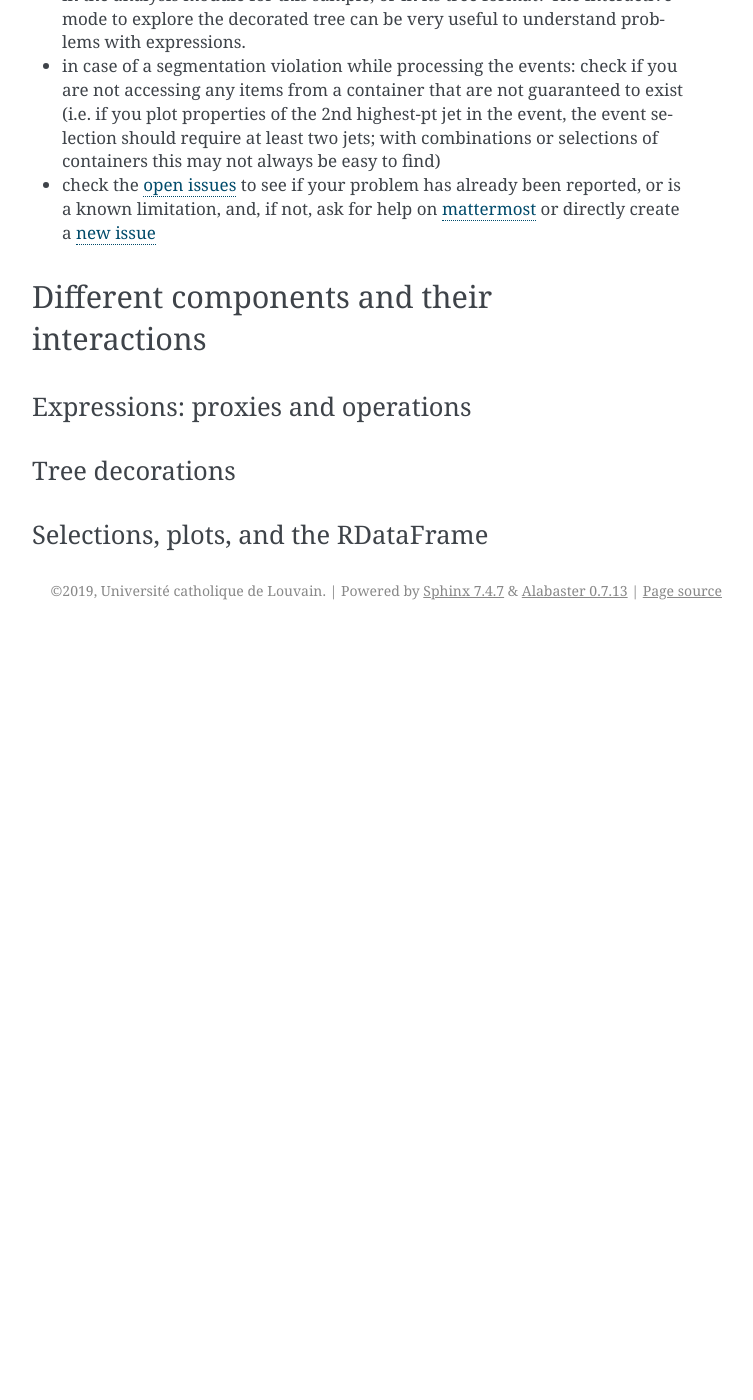
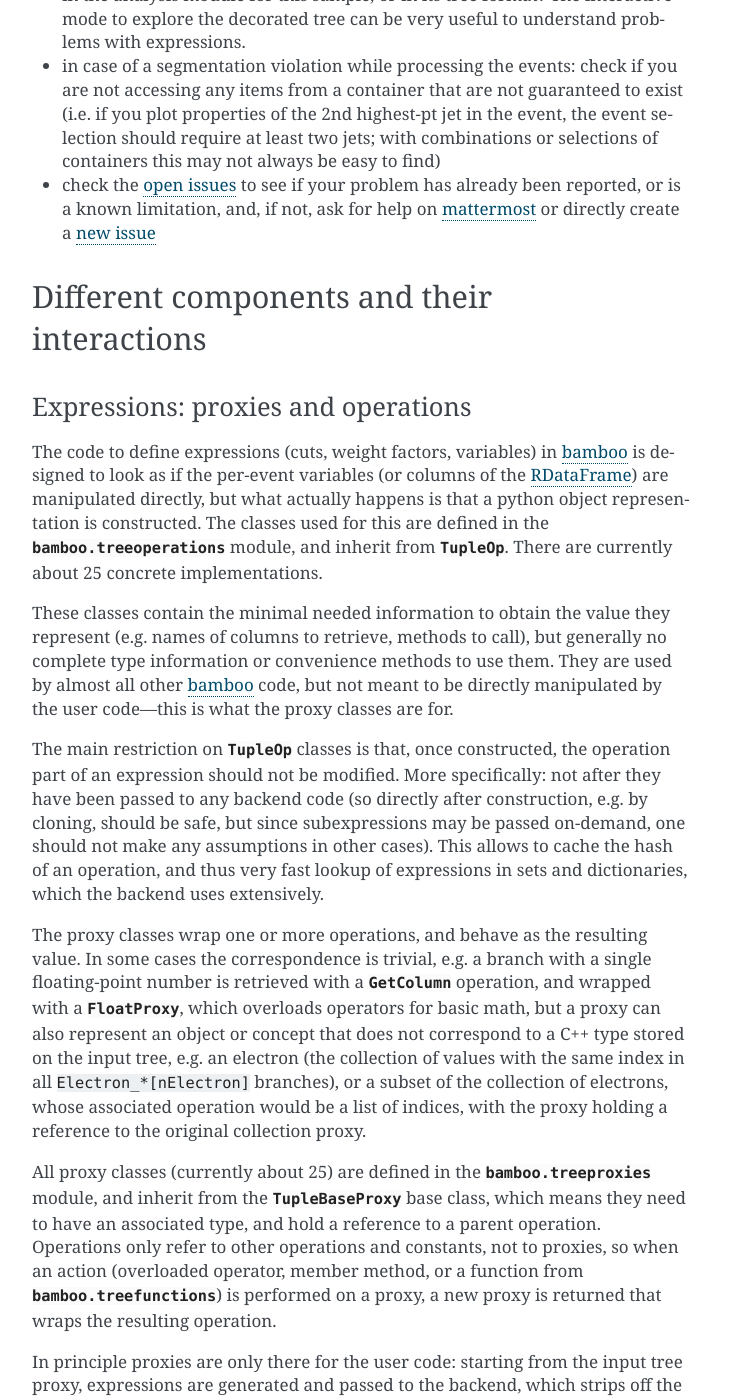
Before and after one commit to recotoolsbenchmarks/BambooAnalysis, a Sphinx documentation site: the page built from doc/hacking.rst, in a window 1280 px wide and 1400 px high, scrolled down 490 px. Shown: the whole window, without its empty margins (388-1141 px from the left). Built offline with Sphinx 7.4.7, drawn with Linux system fonts in a browser that asks for light colours; before the commit the page ends 1120 px from its top, so only the background shows below that; some of the changed text lies outside the part shown.

Commit message:
First version of the hacking guide

```diff
--- a/doc/hacking.rst
+++ b/doc/hacking.rst
@@ -36,14 +36,109 @@
 Expressions: proxies and operations
 '''''''''''''''''''''''''''''''''''
 
+The code to define expressions (cuts, weight factors, variables) in bamboo_
+is designed to look as if the per-event variables (or columns of the
+RDataFrame_) are manipulated directly, but what actually happens is that a
+python object representation is constructed.
+The classes used for this are defined in the :py:mod:`bamboo.treeoperations`
+module, and inherit from :py:class:`~bamboo.treeoperations.TupleOp`.
+There are currently about 25 concrete implementations.
+
+These classes contain the minimal needed information to obtain the value they
+represent (e.g. names of columns to retrieve, methods to call), but generally
+no complete type information or convenience methods to use them.
+They are used by almost all other bamboo_ code, but not meant to be directly
+manipulated by the user code |---| this is what the proxy classes are for.
+
+The main restriction on :py:class:`~bamboo.treeoperations.TupleOp` classes is
+that, once constructed, the operation part of an expression should not be
+modified.
+More specifically: not after they have been passed to any backend code (so
+directly after construction, e.g. by cloning, should be safe, but since
+subexpressions may be passed on-demand, one should not make any assumptions in
+other cases).
+This allows to cache the hash of an operation, and thus very fast lookup of
+expressions in sets and dictionaries, which the backend uses extensively.
+
+The proxy classes wrap one or more operations, and behave as the resulting
+value.
+In some cases the correspondence is trivial, e.g. a branch with a single
+floating-point number is retrieved with a
+:py:class:`~bamboo.treeoperations.GetColumn` operation, and wrapped with a
+:py:class:`~bamboo.treeproxies.FloatProxy`, which overloads operators for
+basic math, but a proxy can also represent an object or concept that does not
+correspond to a C++ type stored on the input tree, e.g. an electron (the
+collection of values with the same index in all ``Electron_*[nElectron]``
+branches), or a subset of the collection of electrons, whose associated
+operation would be a list of indices, with the proxy holding a reference to
+the original collection proxy.
+
+All proxy classes (currently about 25) are defined in the
+:py:mod:`bamboo.treeproxies` module, and inherit from the
+:py:class:`~bamboo.treeoperations.TupleBaseProxy` base class, which means they
+need to have an associated type, and hold a reference to a parent operation.
+Operations only refer to other operations and constants, not to proxies, so
+when an action (overloaded operator, member method, or a function from
+:py:mod:`bamboo.treefunctions`) is performed on a proxy, a new proxy is
+returned that wraps the resulting operation.
+
+In principle proxies are only there for the user code: starting from the input
+tree proxy, expressions are generated and passed to the backend, which strips
+off the proxy, and generates executable code from the operation (possibly
+retaining the result type from the proxy, if relevant for the produced output,
+e.g. when producing a skimmed tree).
+There are therefore few constraints on how the proxy classes work, as long as
+the result of any action on them produces a valid operation with the expected
+meaning.
 
 Tree decorations
 ''''''''''''''''
 
+All user-defined expressions start from the decorated input tree, which can,
+following the previous subsection, be seen as a tree proxy.
+In fact, this is exactly what the tree decoration method does: it generates the
+necessary ad-hoc types that inherit from the building block proxy classes from
+:py:mod:`bamboo.treeproxies`, and also have all the attributes corresponding to
+the branches of the input tree.
+Technically, this is done with the `type builtin`_, and a few `descriptor`_
+classes.
+
+Much of the information needed for this can be obtained by introspecting the
+tree, but some details, e.g. about systematics to enable, may need to be
+supplied by the user.
 
 Selections, plots, and the RDataFrame
 '''''''''''''''''''''''''''''''''''''
 
+The main thing to know about the RDataFrame_ in bamboo_ is that partial results
+are declared upon construction of :py:class:`~bamboo.plots.Plot` and
+:py:class:`~bamboo.plots.Selection` objects.
+The backend keeps a shadow graph of selections (with their alternatives under
+systematic variations, if needed), and, for each of these, a list of the
+operations that have been defined as a new column.
+
+When an operation is converted to a C++ expression string, a reference to the
+selection node where it is needed is passed, such that subexpressions can be
+defined on-demand (as explained in :ref:`this section <ugcutordering>`, if a
+precalculated column is needed for a selection, it may be beneficial to declare
+that earlier rather than later).
+This makes the verbose output a bit harder to read (to avoid redeclaring the
+same function, argument names are also replaced), but ensures the correct order
+of definition and reasonable efficiency.
+Currently, all operations that take range arguments, and those that are
+explicitly marked, are precalculated.
+Function calls, notably, are not, since most are cheap to evaluate |---| this is
+why expensive function calls sometimes should be explicitly requested to be
+precalculated for a specific selection with
+:py:meth:`bamboo.analysisutils.forceDefine`.
+
+Organisationally, the bookkeeping code, and all the code that accesses the
+interpreter and RDataFrame_ directly, is kept in
+:py:mod:`bamboo.dataframebackend`, while the conversion of a
+:py:class:`~bamboo.treeoperations.TupleOp` is done by its
+:py:meth:`~bamboo.treeoperations.TupleOp.get_cppStr` method (many of these are
+trivial, but for range-based operations, which define a helper function, they
+get a bit more involved).
 
 
 .. _bamboo: https://cp3.irmp.ucl.ac.be/~pdavid/bamboo/index.html
@@ -53,3 +148,12 @@
 .. _mattermost: https://mattermost.web.cern.ch/cms-exp/channels/bamboo
 
 .. _new issue: https://gitlab.cern.ch/cp3-cms/bamboo/issues/new?issue%5Bassignee_id%5D=&issue%5Bmilestone_id%5D=
+
+.. _RDataFrame: https://root.cern.ch/doc/master/classROOT_1_1RDataFrame.html
+
+.. _type builtin: https://docs.python.org/3/library/functions.html#type
+
+.. _descriptor: https://docs.python.org/3/reference/datamodel.html#descriptors
+
+.. |---| unicode:: U+2014
+   :trim:
--- a/doc/recipes.rst
+++ b/doc/recipes.rst
@@ -399,14 +399,14 @@
 Evaluate an MVA classifier
 --------------------------
 
-TODO: add when PR is merged
+This feature is still under development, a recipe will be added here shortly
 
 .. _recipemergedcategoryplots:
 
 Make combined plots for different selections
 --------------------------------------------
 
-TODO: add when PR is merged
+This feature is still under development, a recipe will be added here shortly
 
 
 .. _bamboo: https://cp3.irmp.ucl.ac.be/~pdavid/bamboo/index.html
```
Also changed, not shown: 1 other file.
